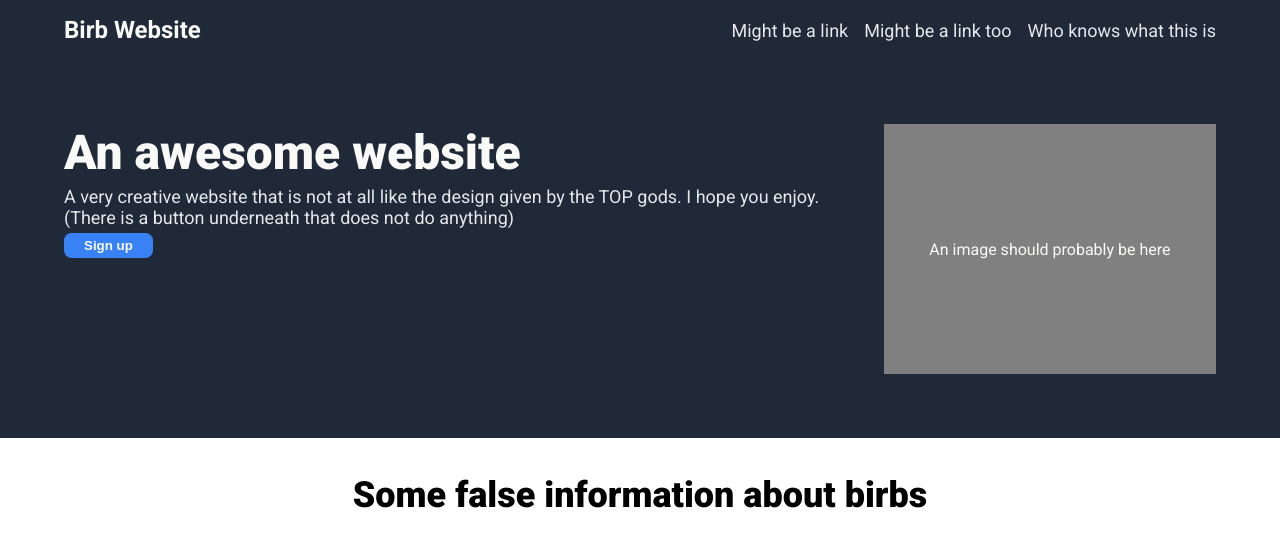
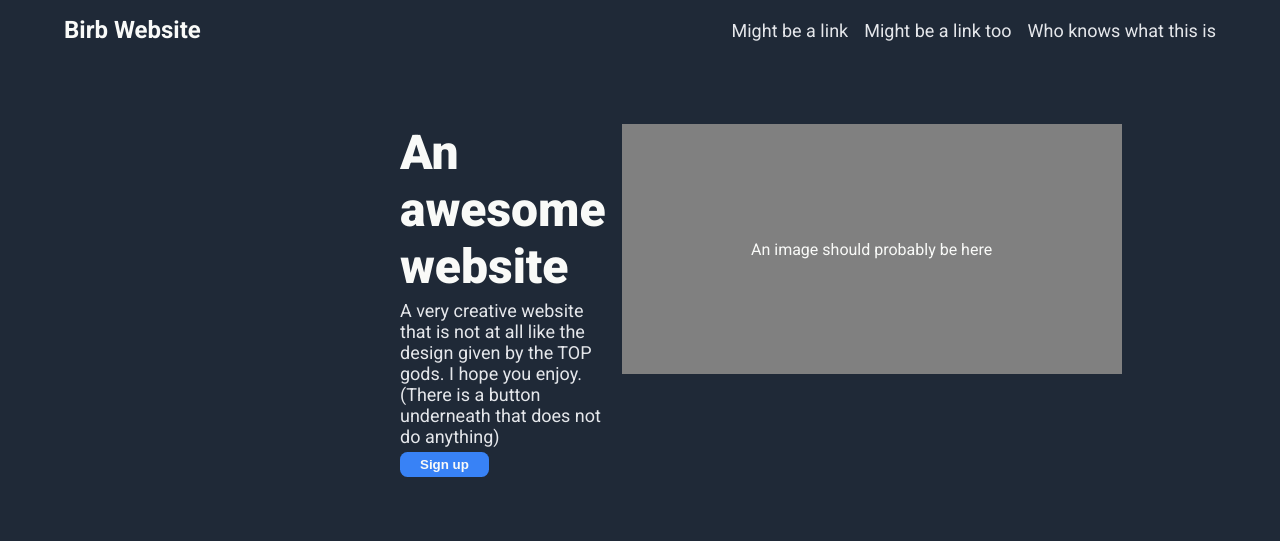
Before and after one commit to Reece-G/landing-page, a plain HTML site: page index.html in a window 1280 px wide. Shown: the top 549 px of the page. Drawn offline with Linux system fonts and the light colour scheme.

Commit message:
Fix padding and placeholder shrinking issues

```diff
--- a/style.css
+++ b/style.css
@@ -37,7 +37,7 @@ ul {
 .section-one {
     display: flex;
     justify-content: space-between;
-    padding: 64px;
+    padding: 64px 400px;
     gap: 16px;
 
     background-color: #1F2937;
@@ -73,6 +73,7 @@ h2 {
     width: 500px;
     height: 250px;
     display: flex;
+    flex-shrink: 0;
     justify-content: center;
     align-items: center;
 
```
